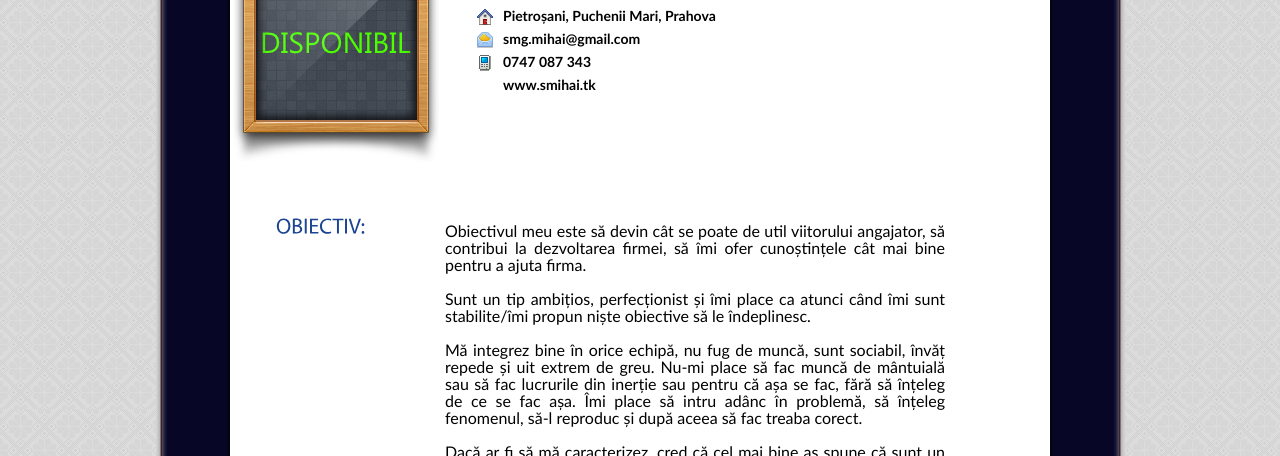
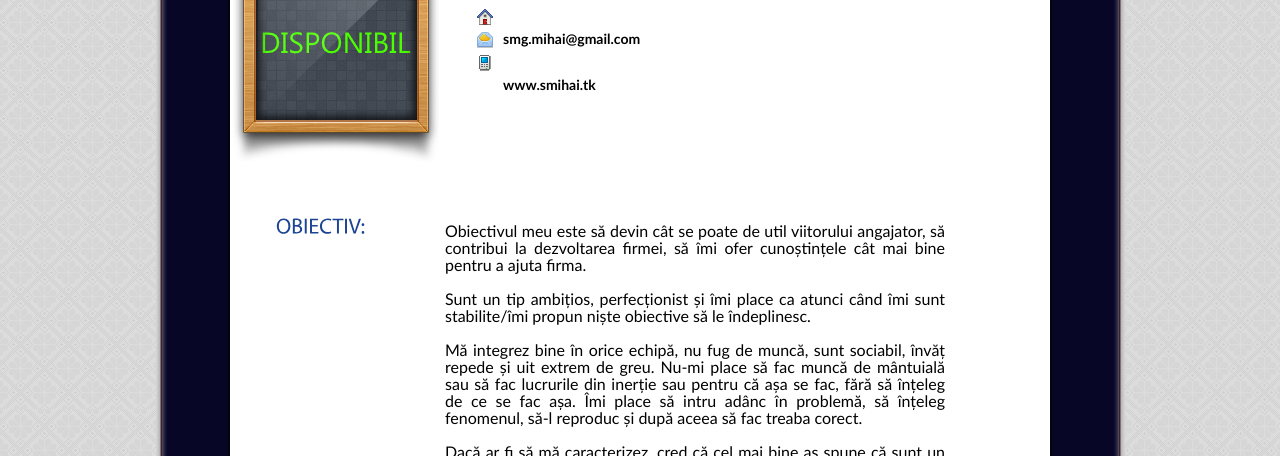
Before and after one commit to mihaisg/CV, a plain HTML site: page Source/HTML/m/index.html in a window 1280 px wide. Shown: the part 341-797 px from the top of the page. Drawn offline with Linux system fonts and the light colour scheme.

Commit message:
Update index.html

```diff
--- a/Source/HTML/m/index.html
+++ b/Source/HTML/m/index.html
@@ -55,9 +55,9 @@
 
             <ul>
 
-              <li class="ad">Pietroșani, Puchenii Mari, Prahova</li>
+              <li class="ad"></li>
               <li class="mail">smg.mihai@gmail.com</li>
-              <li class="tel">0747 087 343</li>
+              <li class="tel"></li>
               <li class="web">www.smihai.tk</li>
 
             </ul>
```
